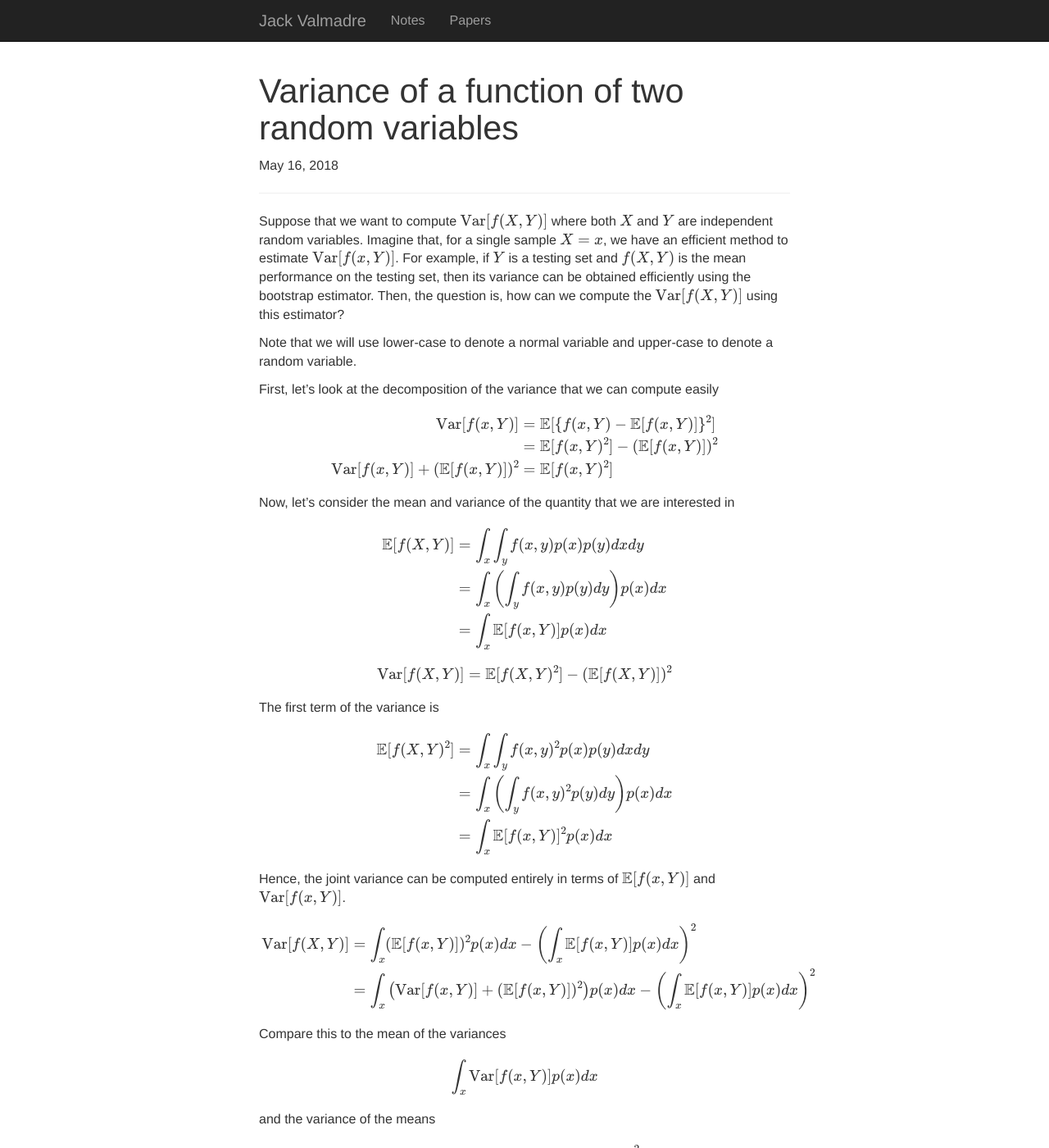
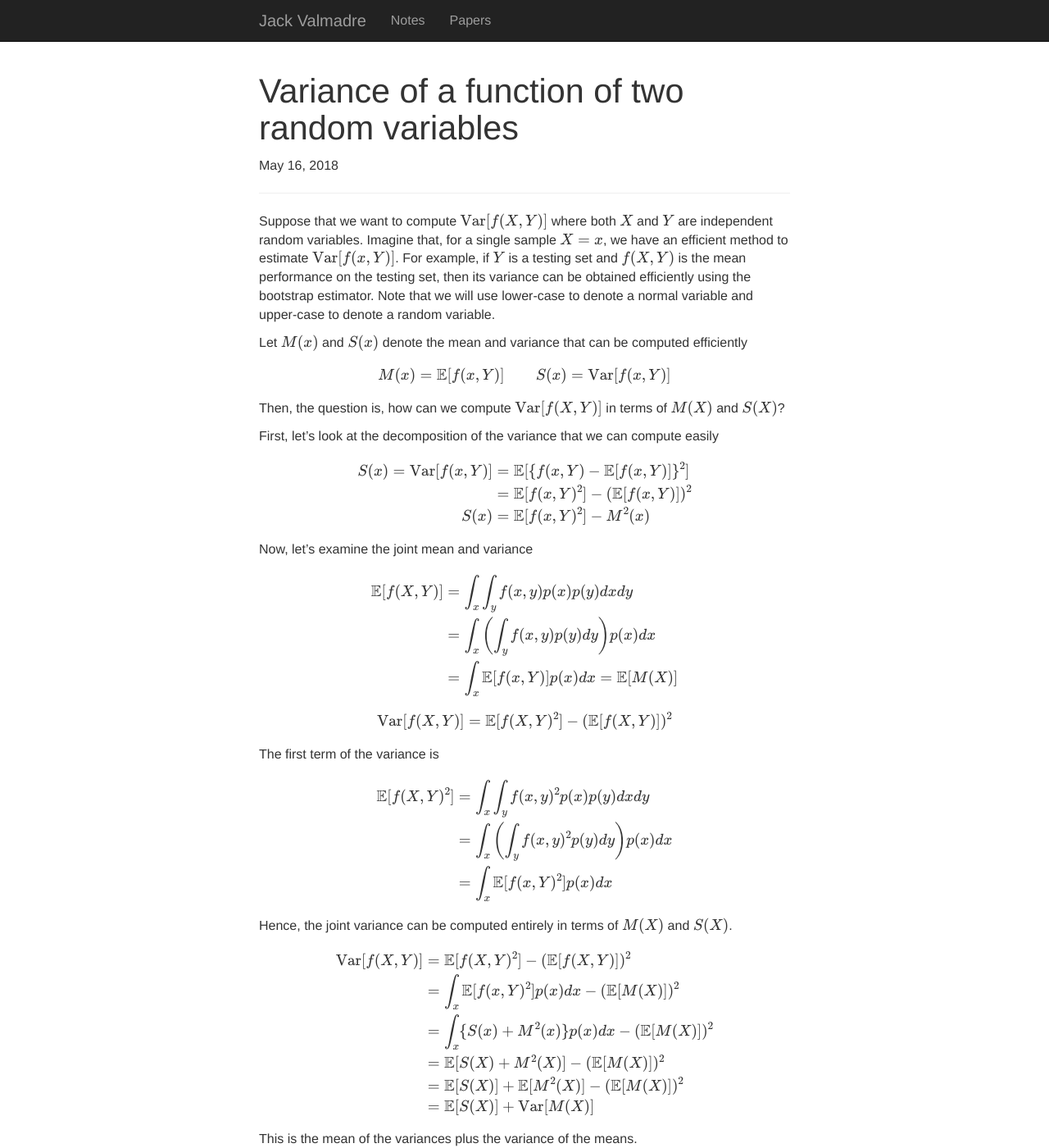
Before and after one commit to jvlmdr/jack.valmadre.net, a Jekyll site: the page built from notes/_posts/2018-05-16-variance-two-variables.md, in a window 1280 px wide and 1400 px high. Shown: the whole window at 82% size. Built offline with Jekyll 4.4.1, drawn with Linux system fonts in a browser that asks for light colours; nearby versions of some CDN libraries; formulas are drawn with MathJax 3; some of the changed text lies outside the part shown.

Commit message:
Update 2018-05-16-variance-two-variables.md
Introduce M() and S() notation

```diff
--- a/notes/_posts/2018-05-16-variance-two-variables.md
+++ b/notes/_posts/2018-05-16-variance-two-variables.md
@@ -8,24 +8,31 @@ math:   true
 Suppose that we want to compute $\operatorname{Var}[f(X, Y)]$ where both $X$ and $Y$ are independent random variables.
 Imagine that, for a single sample $X = x$, we have an efficient method to estimate $\operatorname{Var}[f(x, Y)]$.
 For example, if $Y$ is a testing set and $f(X, Y)$ is the mean performance on the testing set, then its variance can be obtained efficiently using the bootstrap estimator.
-Then, the question is, how can we compute the $\operatorname{Var}[f(X, Y)]$ using this estimator?
+Note that we will use lower-case to denote a normal variable and upper-case to denote a random variable.
 
-Note that we will use lower-case to denote a normal variable and upper-case to denote a random variable.
+Let $M(x)$ and $S(x)$ denote the mean and variance that can be computed efficiently
+
+$$\begin{aligned}
+M(x) & = \mathbb{E}[f(x, Y)] &
+S(x) & = \operatorname{Var}[f(x, Y)]
+\end{aligned}$$
+
+Then, the question is, how can we compute $\operatorname{Var}[f(X, Y)]$ in terms of $M(X)$ and $S(X)$?
 
 First, let's look at the decomposition of the variance that we can compute easily
 
 $$\begin{aligned}
-\operatorname{Var}[f(x, Y)] & = \mathbb{E}[\{f(x, Y) - \mathbb{E}[f(x, Y)]\}^2] \\
+S(x) = \operatorname{Var}[f(x, Y)] & = \mathbb{E}[\{f(x, Y) - \mathbb{E}[f(x, Y)]\}^2] \\
 & = \mathbb{E}[f(x, Y)^2] - (\mathbb{E}[f(x, Y)])^2 \\
-\operatorname{Var}[f(x, Y)] + (\mathbb{E}[f(x, Y)])^2 & = \mathbb{E}[f(x, Y)^2]
+S(x) & = \mathbb{E}[f(x, Y)^2] - M^2(x)
 \end{aligned}$$
 
-Now, let's consider the mean and variance of the quantity that we are interested in
+Now, let's examine the joint mean and variance
 
 $$\begin{aligned}
 \mathbb{E}[f(X, Y)] & = \int_x \int_y f(x, y) p(x) p(y) dx dy \\
 & = \int_x \left( \int_y f(x, y) p(y) dy \right) p(x) dx \\
-& = \int_x \mathbb{E}[f(x, Y)] p(x) dx
+& = \int_x \mathbb{E}[f(x, Y)] p(x) dx = \mathbb{E}[M(X)]
 \end{aligned}$$
 
 $$\begin{aligned}
@@ -37,22 +44,19 @@ The first term of the variance is
 $$\begin{aligned}
 \mathbb{E}[f(X, Y)^2] & = \int_x \int_y f(x, y)^2 p(x) p(y) dx dy \\
 & = \int_x \left( \int_y f(x, y)^2 p(y) dy \right) p(x) dx \\
-& = \int_x \mathbb{E}[f(x, Y)]^2 p(x) dx
+& = \int_x \mathbb{E}[f(x, Y)^2] p(x) dx
 \end{aligned}$$
 
-Hence, the joint variance can be computed entirely in terms of $\mathbb{E}[f(x, Y)]$ and $\operatorname{Var}[f(x, Y)]$.
+Hence, the joint variance can be computed entirely in terms of $M(X)$ and $S(X)$.
 
 $$\begin{aligned}
-\operatorname{Var}[f(X, Y)] & = \int_x (\mathbb{E}[f(x, Y)])^2 p(x) dx - \left( \int_x \mathbb{E}[f(x, Y)] p(x) dx \right)^2 \\
-& = \int_x \left( \operatorname{Var}[f(x, Y)] + (\mathbb{E}[f(x, Y)])^2 \right) p(x) dx - \left( \int_x \mathbb{E}[f(x, Y)] p(x) dx \right)^2
+\operatorname{Var}[f(X, Y)]
+& = \mathbb{E}[f(X, Y)^2] - (\mathbb{E}[f(X, Y)])^2 \\
+& = \int_x \mathbb{E}[f(x, Y)^2] p(x) dx - (\mathbb{E}[M(X)])^2 \\
+& = \int_x \{ S(x) + M^2(x) \} p(x) dx - (\mathbb{E}[M(X)])^2 \\
+& = \mathbb{E}[S(X) + M^2(X)] - (\mathbb{E}[M(X)])^2 \\
+& = \mathbb{E}[S(X)] + \mathbb{E}[M^2(X)] - (\mathbb{E}[M(X)])^2 \\
+& = \mathbb{E}[S(X)] + \operatorname{Var}[M(X)]
 \end{aligned}$$
 
-Compare this to the mean of the variances
-
-$$\int_x \operatorname{Var}[f(x, Y)]  p(x) dx$$
-
-and the variance of the means
-
-$$\int_x \left( \mathbb{E}[f(x, Y)] - \int_{x'} \mathbb{E}[f(x', Y)] p(x') dx' \right)^{2} p(x) dx$$
-
-(incomplete)
+This is the mean of the variances plus the variance of the means.
```
